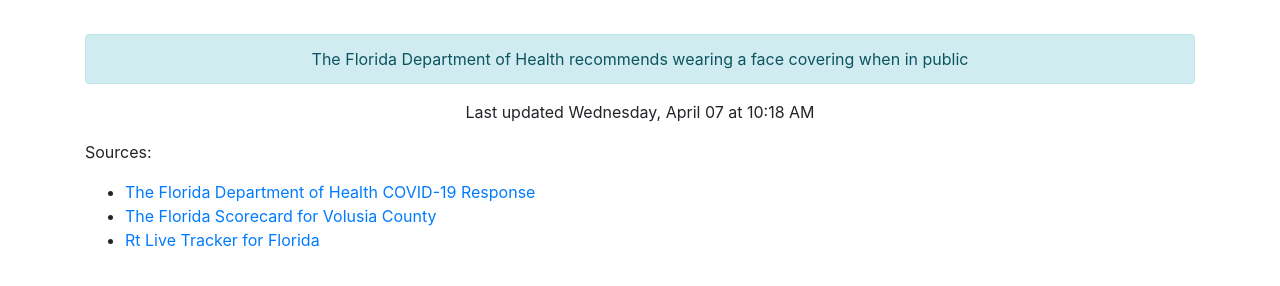
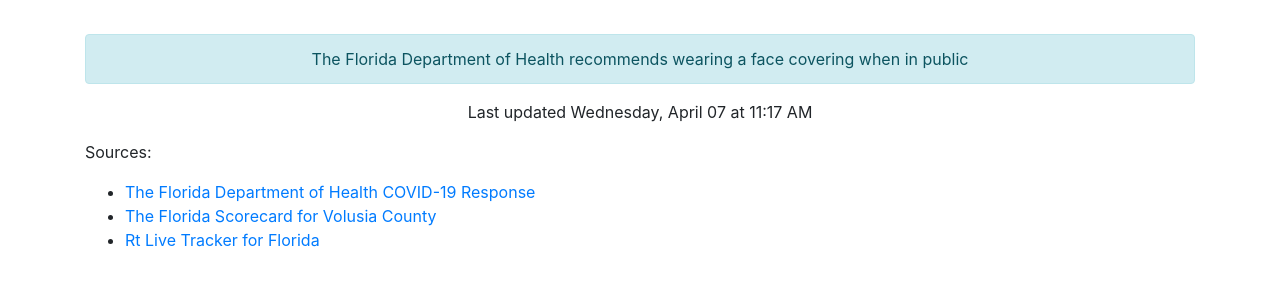
Before and after one commit to thinkjson/timeforchurch, a Jekyll site: the page built from index.md, in a window 1280 px wide. Shown: the part 544-830 px from the top of the page. Built offline with Jekyll 4.4.1, drawn with Linux system fonts in a browser that asks for light colours; our own code applies the rules of GitHub Pages for plain Markdown files.

Commit message:
Updating data

```diff
--- a/_includes/data.html
+++ b/_includes/data.html
@@ -10,4 +10,4 @@
     <div class="outcome text-success">YES</div>
     <div class="alert alert-info" role="alert">The Florida Department of Health recommends wearing a face covering when in public</div>
 
-    <p>Last updated Wednesday, April 07 at 10:18 AM</p>
+    <p>Last updated Wednesday, April 07 at 11:17 AM</p>
```
